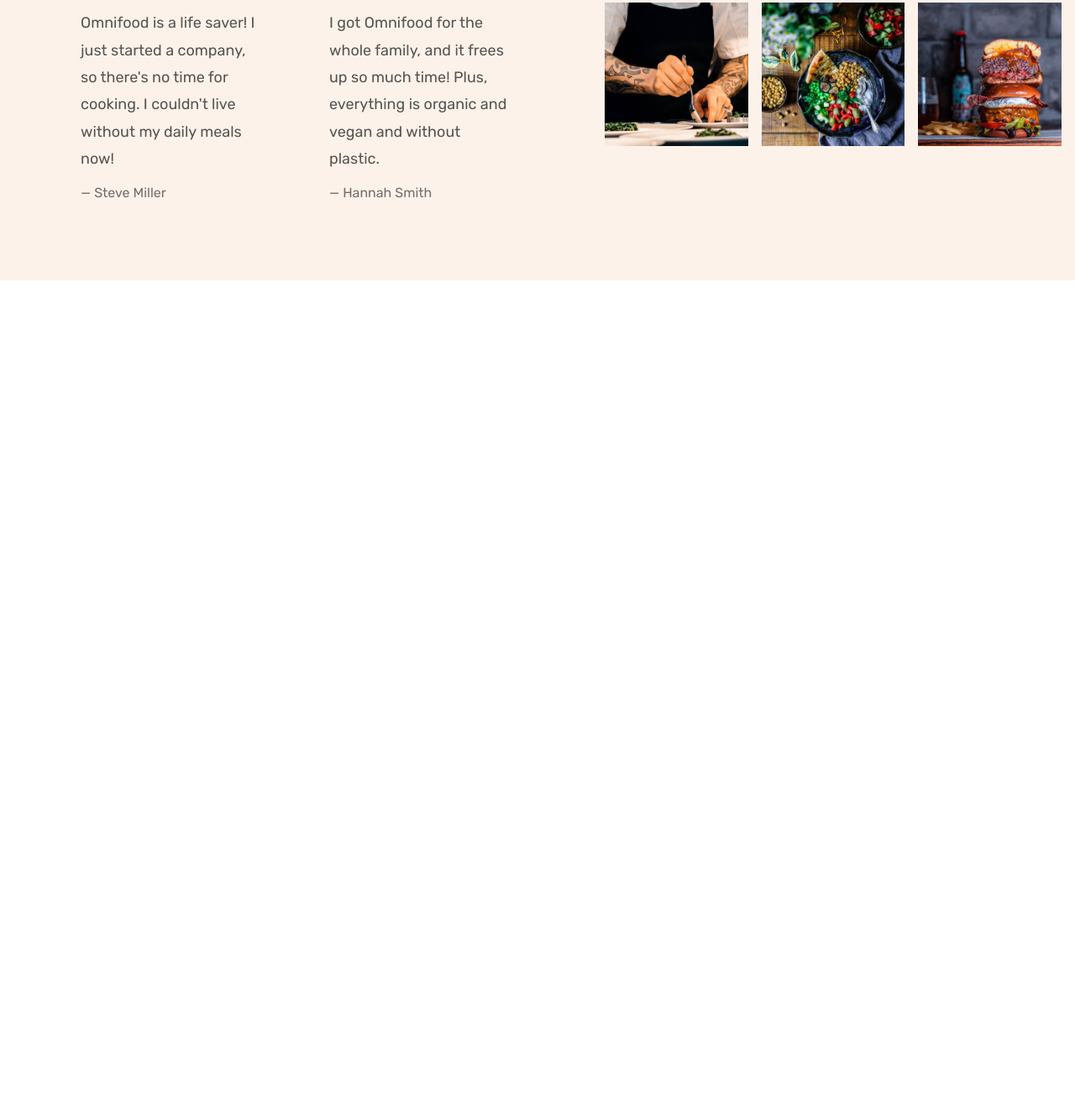
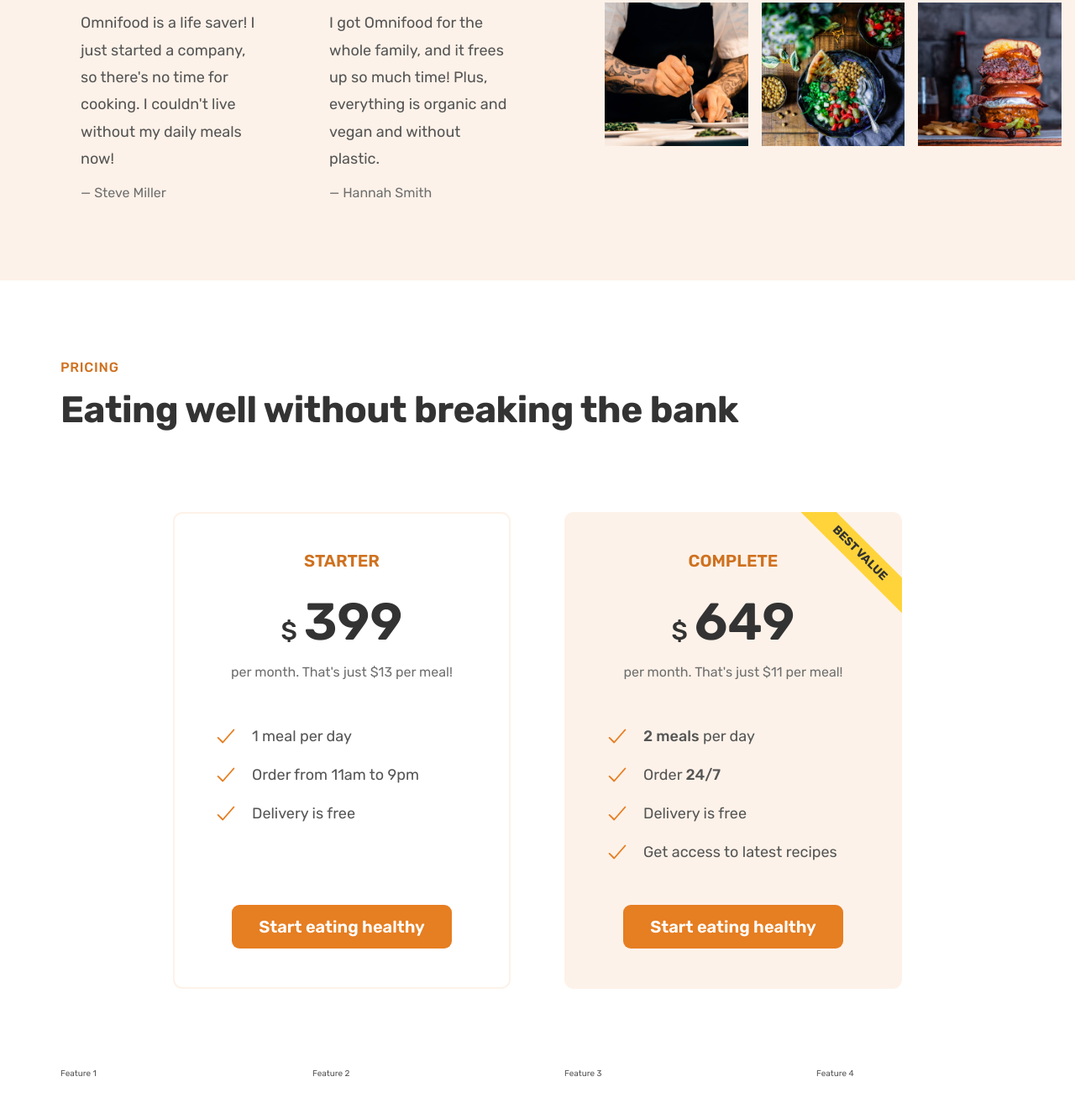
Before and after one commit to Kevin-A-Stevens/Omnifood, a plain HTML site: page index.html in a window 1280 px wide. Shown: the part 4277-5597 px from the top of the page at 84% size. Before the commit the page ends 4611 px from the top, so only its background shows below. Drawn offline with nearby package versions, Linux system fonts and the light colour scheme.

Commit message:
Updated index.html and CSS - Pricing
Added pricing section

```diff
--- a/css/general.css
+++ b/css/general.css
@@ -89,7 +89,14 @@ body {
     display: grid;
     column-gap: 6.4rem;
     row-gap: 9.6rem;
+}
 
+/* .grid:last-child {
+    margin-bottom: 0;
+} */
+
+.grid:not(:last-child) {
+    margin-bottom: 9.6rem;
 }
 
 .grid--2-cols {
@@ -197,6 +204,30 @@ body {
     border-bottom: 1px solid transparent;
 }
 
+.list {
+    list-style: none;
+    display: flex;
+    flex-direction: column;
+    gap: 1.6rem;
+}
+
+.list-item {
+    font-size: 1.8rem;
+    display: flex;
+    align-items: center;
+    gap: 1.6rem;
+}
+
+.list-icon {
+    width: 3rem;
+    height: 3rem;
+    color: #e67e22;
+}
+
+.hide-icon {
+    color: #fff;
+}
+
 /* Helper Classes */
 
 .margin-right-sm {
--- a/css/style.css
+++ b/css/style.css
@@ -295,26 +295,6 @@
     font-size: 1.8rem;
 }
 
-.list {
-    list-style: none;
-    display: flex;
-    flex-direction: column;
-    gap: 1.6rem;
-}
-
-.list-item {
-    font-size: 1.8rem;
-    display: flex;
-    align-items: center;
-    gap: 1.6rem;
-}
-
-.list-icon {
-    width: 3rem;
-    height: 3rem;
-    color: #e67e22;
-}
-
 /*********************************/
 /* Testimonials Section */
 /*********************************/
@@ -376,3 +356,84 @@
     transform: scale(1.1);
     border-radius: 11px;
 }
+
+
+/*********************************/
+/* Pricing Section */
+/*********************************/
+
+.section-pricing {
+    padding: 9.6rem 0;
+}
+
+.pricing-plan {
+    border-radius: 11px;
+
+    width: 75%;
+}
+
+.pricing-plan--starter {
+    justify-self: end;
+    border: 2px solid #fdf2e9;
+    padding: 4.6rem;
+}
+
+.pricing-plan--complete {
+    background-color: #fdf2e9;
+    padding: 4.8rem;
+    position: relative;
+    overflow: hidden;
+}
+
+.pricing-plan--complete::after {
+    content: "Best value";
+    position: absolute;
+    top: 6%;
+    right: -18%;
+
+    text-transform: uppercase;
+    font-size: 1.4rem;
+    font-weight: 700;
+    color: #333;
+    background-color: #ffd43b;
+    padding: 0.8rem 8rem;
+    transform: rotate(45deg);
+}
+
+.plan-header {
+    text-align: center;
+    margin-bottom: 4.8rem;
+}
+
+.plan-name {
+    color: #cf711f;
+    font-weight: 600;
+    font-size: 2rem;
+    text-transform: uppercase;
+    letter-spacing: 0.75;
+    margin-bottom: 3.2rem;
+}
+
+.plan-price {
+    font-size: 6.2rem;
+    font-weight: 600;
+    color: #333;
+    margin-bottom: 1.6rem;
+}
+
+.plan-price span {
+    font-size: 3rem;
+    font-weight: 500;
+    margin-right: .8rem;
+}
+
+.plan-text {
+    font-size: 1.6rem;
+    line-height: 1.6;
+    color: #6f6f6f;
+}
+
+.plan-sign-up {
+    text-align: center;
+    margin-top: 4.8rem;
+}
--- a/index.html
+++ b/index.html
@@ -306,6 +306,80 @@
         </div>
     </section>
 
+    <section class="section-pricing">
+        <div class="container">
+            <span class="subheading">Pricing</span>
+            <h2 class="heading-secondary">Eating well without breaking the bank</h2>
+        </div>
+
+        <div class="container grid grid--2-cols">
+            <div class="pricing-plan pricing-plan--starter">
+                <header class="plan-header">
+                <p class="plan-name">Starter</p>
+                <p class="plan-price"><span>$</span>399</p>
+                <p class="plan-text">per month. That's just $13 per meal!</p>
+            </header>
+                <ul class="list">
+                    <li class="list-item">
+                        <ion-icon class="list-icon" name="checkmark-outline"></ion-icon>
+                        <span>1 meal per day</span>
+                    </li>
+                    <li class="list-item">
+                        <ion-icon class="list-icon" name="checkmark-outline"></ion-icon>
+                        <span>Order from 11am to 9pm</span>
+                    </li>
+                    <li class="list-item">
+                        <ion-icon class="list-icon" name="checkmark-outline"></ion-icon>
+                        <span>Delivery is free</span>
+                    </li>
+                    <li class="list-item">
+                        <ion-icon class="list-icon hide-icon" name="close-outline"></ion-icon>
+                    </li>
+                </ul>
+                <div class="plan-sign-up">
+                <a href="#" class="btn btn--full">Start eating healthy</a>
+            </div>
+            </div>
+
+            <div class="pricing-plan pricing-plan--complete">
+                <header class="plan-header">
+                <p class="plan-name">Complete</p>
+                <p class="plan-price"><span>$</span>649</p>
+                <p class="plan-text">per month. That's just $11 per meal!</p>
+            </header>
+                <ul class="list">
+                    <li class="list-item">
+                        <ion-icon class="list-icon" name="checkmark-outline"></ion-icon>
+                        <span><strong>2 meals</strong> per day</span>
+                    </li>
+                    <li class="list-item">
+                        <ion-icon class="list-icon" name="checkmark-outline"></ion-icon>
+                        <span>Order <strong>24/7</strong></span>
+                    </li>
+                    <li class="list-item">
+                        <ion-icon class="list-icon" name="checkmark-outline"></ion-icon>
+                        <span>Delivery is free</span>
+                    </li>
+                    <li class="list-item">
+                        <ion-icon class="list-icon" name="checkmark-outline"></ion-icon>
+                        <span>Get access to latest recipes</span>
+                    </li>
+                </ul>
+                <div class="plan-sign-up">
+                <a href="#" class="btn btn--full">Start eating healthy</a>
+            </div>
+            </div>
+
+        </div>
+
+        <div class="container grid grid--4-cols">
+            <div class="feature">Feature 1</div>
+            <div class="feature">Feature 2</div>
+            <div class="feature">Feature 3</div>
+            <div class="feature">Feature 4</div>
+        </div>
+    </section>
+
 </main>
 
 <script type="module" src="https://unpkg.com/ionicons@5.5.2/dist/ionicons/ionicons.esm.js"></script>
```
